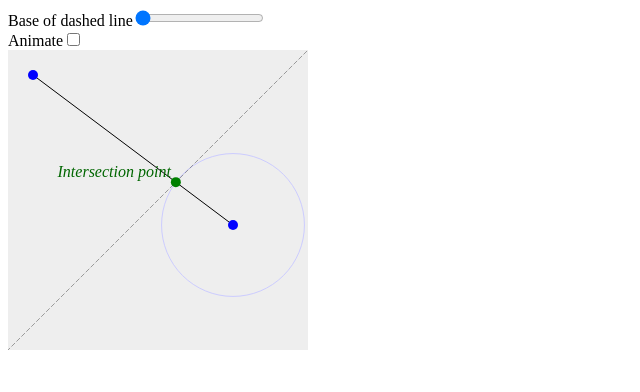
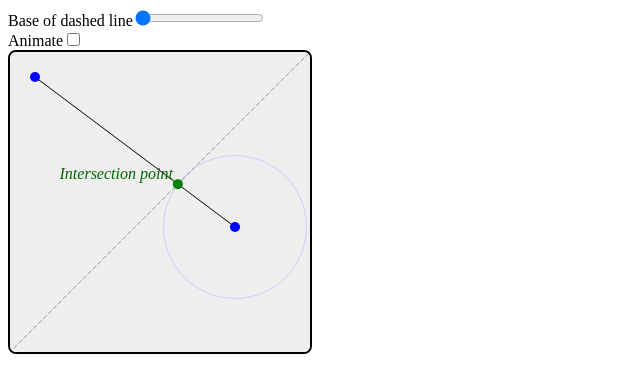
Before and after one commit to andrew-t/signal-canvas, a website built with Vite: page index.html in a window 1280 px wide. Shown: the whole page, without its empty margins (0-640 px from the left). Built offline with nearby package versions, Linux system fonts and the light colour scheme.

Commit message:
signal-canvas is now a webcomponent

```diff
--- a/index.html
+++ b/index.html
@@ -4,11 +4,19 @@
             label {
                 display: block;
             }
+
+            signal-canvas {
+                border: 2px solid black;
+                border-radius: 8px;
+                display: inline-block;
+                overflow: hidden;
+            }
         </style>
     </head>
     <body>
         <signal-slider id="x-slider" label="Base of dashed line" min="25" max="275" value="25"></signal-slider>
         <signal-checkbox id="animate-checkbox" label="Animate" value="checked"></signal-checkbox>
+        <signal-canvas id="test-canvas" width="300" height="300" background="#eee"></signal-canvas>
         <script src="main.ts" type="module"></script>
     </body>
 </html>
--- a/main.ts
+++ b/main.ts
@@ -1,11 +1,12 @@
-// If we don't import this file, none of our web components will work. (Just removing the "type" keyword from the individual imports doesn't work — I think because Vite thinks it can optimise them out anyway.)
+// If we don't import these files, none of our web components will work. (Just removing the "type" keyword from the individual imports doesn't work — I think because Vite thinks it can optimise them out anyway.)
 import "./src/controls/index.ts";
+import "./src/SignalCanvas.ts";
 
 // Import the classes we need to make this work
 import Line from "./src/elements/Line.ts";
 import Point from "./src/elements/Point.ts";
 import timestamp from "./src/every-frame.ts";
-import SignalCanvas from "./src/SignalCanvas.ts";
+import type SignalCanvas from "./src/SignalCanvas.ts";
 import type SignalSlider from "./src/controls/signal-slider.ts";
 import type SignalCheckbox from "./src/controls/signal-checkbox.ts";
 import Label, { TextAlign } from "./src/elements/Label.ts";
@@ -39,9 +40,8 @@ const pointB = new Point(() => {
 const lineAB = new Line(pointA, pointB);
 const intersection = Point.lineIntersection(lineAB, staticLine);
 
-// Next, create the canvas we're going to draw on
-const canvas = new SignalCanvas({ width: 300, height: 300, background: "#eee" });
-document.body.appendChild(canvas.canvas);
+// Next, hook up to the canvas we're going to draw on
+const canvas = document.getElementById("test-canvas") as SignalCanvas;
 
 // Add the elements we defined to the canvas, with some style information
 canvas.add(pointA, { colour: 'blue', zIndex: 1 });
--- a/src/SignalCanvas.ts
+++ b/src/SignalCanvas.ts
@@ -8,28 +8,34 @@ export interface SignalCanvasOptions {
 }
 
 // One day we might have a better way of doing this than "what is the third parameter to the draw function" but hey, this works
-type ElementOptions<T extends Element> = Parameters<T["draw"]>[2];
+type ElementOptions<T extends Element> = Parameters<T["draw"]>[1];
 
 export interface GlobalOptions {
     zIndex?: number;
     // TODO: maybe add "disabled" and "opacity" here?
 }
 
-export default class SignalCanvas {
-    private elements: Array<{ element: Element, options: any }> = [];
+export default class SignalCanvas extends HTMLElement {
+    private elements: Array<{ element: Element, options: Signal<GlobalOptions> }> = [];
     private drawRequested = false;
     private options: Signal<SignalCanvasOptions>;
-    public canvas: HTMLCanvasElement;
-    private ctx: CanvasRenderingContext2D;
+    public canvas = document.createElement("canvas") as HTMLCanvasElement;
+    public ctx: CanvasRenderingContext2D;
 
-    constructor(options: SignalMappable<SignalCanvasOptions>) {
-        this.setOptions(Signal.from(options));
+    constructor() {
+        super();
+        this.appendChild(this.canvas);
+        this.setOptions({
+            width: parseInt(this.getAttribute("width") ?? "100", 10),
+            height: parseInt(this.getAttribute("height") ?? "100", 10),
+            background: this.getAttribute("background") ?? "white"
+        });
     }
 
-    setOptions(options: Signal<SignalCanvasOptions>) {
-        Signal.unsubscribe(options, this.updateOptions);
-        this.options = options;
-        Signal.subscribe(options, this.updateOptions);
+    setOptions(options: SignalMappable<SignalCanvasOptions>) {
+        this.options = Signal.from(options);
+        this.options.unsubscribe(this.updateOptions);
+        this.options.subscribe(this.updateOptions);
         this.updateOptions();
     }
 
@@ -48,11 +54,12 @@ export default class SignalCanvas {
         this.debouncedDraw();
     }
 
-    remove(element: Element): void {
+    // this is called "delete" because HTML elements come with a function called "remove" that does something else
+    delete(element: Element): void {
         element.unsubscribe(this.debouncedDraw);
         for (let i = this.elements.length - 1; i >= 0; --i) {
             if (this.elements[i].element != element) continue;
-            Signal.unsubscribe(this.elements[i].options, this.debouncedDraw);
+            this.elements[i].options.unsubscribe(this.debouncedDraw);
             this.elements.splice(i, 1);
         }
         this.debouncedDraw();
@@ -60,7 +67,6 @@ export default class SignalCanvas {
 
     private updateOptions(): void {
         const options = this.getOptions();
-        this.canvas = document.createElement("canvas");
         this.canvas.width = options.width;
         this.canvas.height = options.height;
         this.ctx = this.canvas.getContext('2d')!;
@@ -79,12 +85,14 @@ export default class SignalCanvas {
             }))
             .sort((a, b) => (a.options.zIndex ?? 0) - (b.options.zIndex ?? 0));
         for (const { element, options } of elements)
-            element.draw(this.canvas, this.ctx, options);
+            element.draw(this, options);
     }
 
     debouncedDraw = (): void => {
         if (this.drawRequested) return;
         this.drawRequested = true;
         setTimeout(() => this.draw(), 0);
-    }
+    };
 }
+
+window.customElements.define("signal-canvas", SignalCanvas);
--- a/src/elements/Circle.ts
+++ b/src/elements/Circle.ts
@@ -2,6 +2,7 @@ import Line, { LineDrawingOptions } from "./Line";
 import type { PointParams } from "./Point";
 import Element, { ElementMappable } from "./Element.js";
 import { NFSignal as Signal, SignalMappable } from "../Signal.js";
+import type SignalCanvas from "../SignalCanvas.js";
 
 export interface CircleParams {
     centre: PointParams | null;
@@ -29,7 +30,7 @@ export default class Circle extends Element<CircleParams, LineDrawingOptions> {
 
     // TODO: support making a circle from three points
 
-    draw(canvas: HTMLCanvasElement, ctx: CanvasRenderingContext2D, options: LineDrawingOptions): void {
+    draw({ ctx }: SignalCanvas, options: LineDrawingOptions): void {
         const params = this.getParams();
         if (!params.centre || !params.radius) return;
         Line.applyLineOptions(ctx, options);
--- a/src/elements/Element.ts
+++ b/src/elements/Element.ts
@@ -1,4 +1,5 @@
 import { Getter, NFSignal as Signal, SignalSubscriber } from "../Signal.js";
+import type SignalCanvas from "../SignalCanvas.js";
 
 export type ElementMappable<T> = T | Signal<T> | Element<T> | Getter<T>;
 
@@ -22,7 +23,7 @@ export default abstract class Element<T = any, O = any> {
         this.params.setValue(value);
     }
 
-    abstract draw(canvas: HTMLCanvasElement, ctx: CanvasRenderingContext2D, options: O): void;
+    abstract draw(canvas: SignalCanvas, options: O): void;
 
     static value<T>(object: T | Signal<T> | Element<T> | Getter<T>) {
         if (object instanceof Element) return object.getParams();
--- a/src/elements/Group.ts
+++ b/src/elements/Group.ts
@@ -1,5 +1,6 @@
 import { NFSignal as Signal } from "../Signal";
 import Element from "./Element.ts";
+import type SignalCanvas from "../SignalCanvas.js";
 
 // TODO: maybe this should allow tranforming the canvas? not sure, haven't worked out entirely what this is for yet
 
@@ -13,7 +14,7 @@ export interface GroupParams {
 };
 
 export default class Group extends Element<GroupParams, {}> {
-    draw(canvas: HTMLCanvasElement, ctx: CanvasRenderingContext2D, options: {}): void {
+    draw(canvas: SignalCanvas, options: {}): void {
         const elements = this.getParams()
             .elements
             .map(({ element, options}) => ({
@@ -22,6 +23,6 @@ export default class Group extends Element<GroupParams, {}> {
             }))
             .sort((a, b) => (a.options?.zIndex ?? 0) - (b.options?.zIndex ?? 0));
         for (const { element, options } of elements)
-            element.draw(canvas, ctx, options);
+            element.draw(canvas, options);
     }
 }
--- a/src/elements/Label.ts
+++ b/src/elements/Label.ts
@@ -1,6 +1,7 @@
 import { NFSignal as Signal, SignalMappable } from "../Signal.js";
 import Element, { ElementMappable } from "./Element.js";
 import type { PointParams } from "./Point.js";
+import type SignalCanvas from "../SignalCanvas.js";
 
 export interface LabelParams {
     // There's no real reason to make this null, but it makes it more convenient to program against
@@ -28,7 +29,7 @@ export default class Label extends Element<LabelParams, LabelOptions> {
         }));
     }
 
-    draw(canvas: HTMLCanvasElement, ctx: CanvasRenderingContext2D, options: LabelOptions = {}): void {
+    draw({ ctx }: SignalCanvas, options: LabelOptions = {}): void {
         const { location, text } = this.getParams();
         if (!location || !text) return;
         ctx.font = options.font ?? Label.defaultFont;
--- a/src/elements/Line.ts
+++ b/src/elements/Line.ts
@@ -1,5 +1,6 @@
 import Element, { ElementMappable } from "./Element.js";
 import type { PointParams } from "./Point.js";
+import type SignalCanvas from "../SignalCanvas.js";
 
 export interface LineParams {
     a: PointParams | null,
@@ -39,7 +40,7 @@ export default class Line extends Element<LineParams | null, LineOptions> {
         ctx.setLineDash(options.dashes ?? []);
     }
 
-    draw(canvas: HTMLCanvasElement, ctx: CanvasRenderingContext2D, options: LineOptions): void {
+    draw({ canvas, ctx }: SignalCanvas, options: LineOptions): void {
         const params = this.getParams();
         if (!params?.a || !params?.b) return;
         if (params.a.x == params.b.x && params.a.y == params.b.y) return;
--- a/src/elements/Point.ts
+++ b/src/elements/Point.ts
@@ -2,6 +2,7 @@ import { SignalMappable, NFSignal as Signal } from "../Signal.js";
 import Element, { ElementMappable } from "./Element.js";
 import lineIntersection from "./line-intersection.js";
 import type { LineParams } from "./Line.js";
+import type SignalCanvas from "../SignalCanvas.js";
 
 export interface PointParams {
     x: number;
@@ -27,7 +28,7 @@ export default class Point extends Element<PointParams | null, PointOptions> {
             }));
     }
 
-    draw(canvas: HTMLCanvasElement, ctx: CanvasRenderingContext2D, options: PointOptions): void {
+    draw({ ctx }: SignalCanvas, options: PointOptions): void {
         const params = this.getParams();
         if (!params) return;
         ctx.fillStyle = options.colour ?? "black";
```
